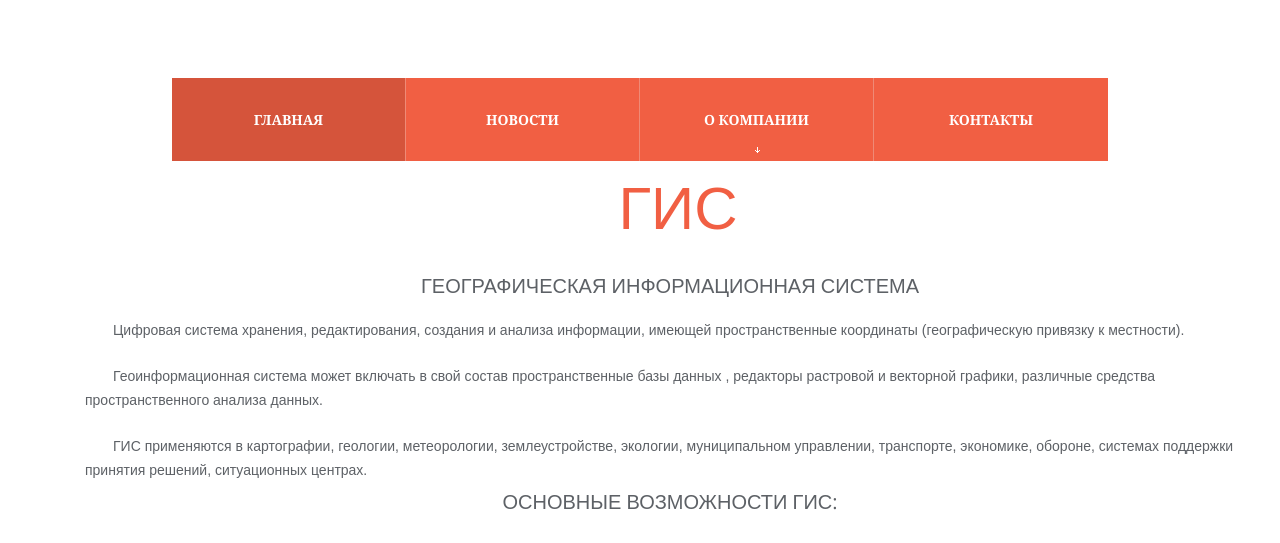
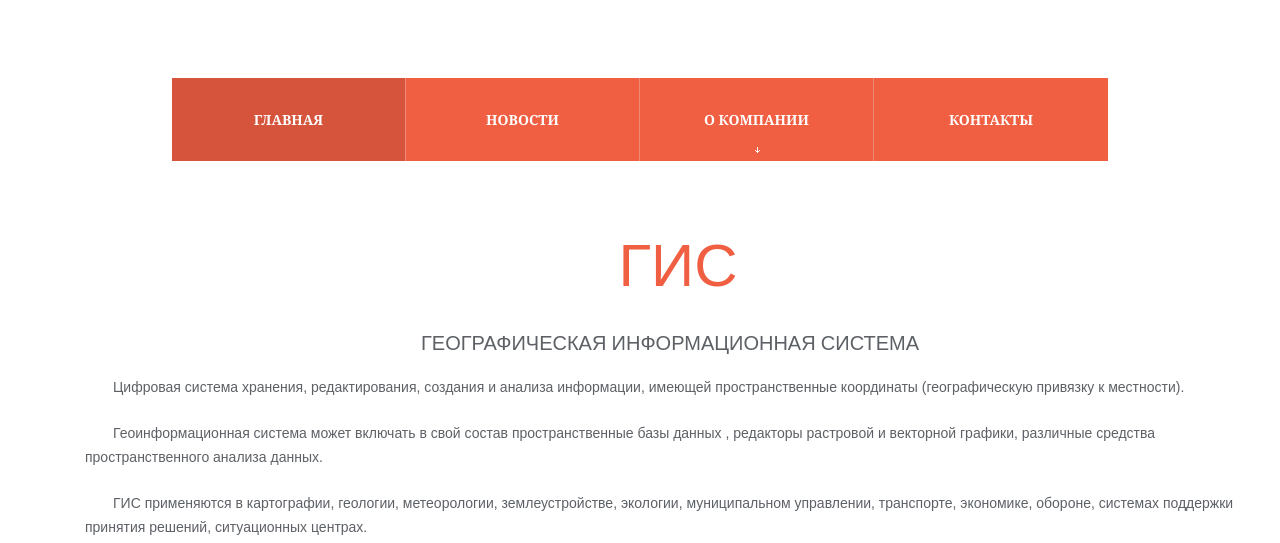
Before and after one commit to IgorPet/IgorPet.github.io, a plain HTML site: page index.html in a window 1280 px wide. Shown: the part 231-774 px from the top of the page. Drawn offline with nearby package versions, Linux system fonts and the light colour scheme.

Commit message:
еще исправления 2

```diff
--- a/index.html
+++ b/index.html
@@ -83,10 +83,12 @@
 <!--=======content================================-->
 
 							<div class="container">
-								<div>
-									<h1 class="grid_12 txt1 txt_cntr">
-	                                    ГИС
-									</h1>
+
+								<div class="banner1">
+									<div>
+										<div class="grid_12 txt_cntr txt1">
+                                            ГИС
+										</div>
 										<div class="grid_12 marTop10">
 											<h3 class="txt_cntr">Географическая информационная система</h3>
                                             <p style="color: #5d6166; text-indent: 2em;">
@@ -126,11 +128,14 @@
                                             </ul>
 										</div>
 									</div>
+
 								</div>
 
 							</div>
 
 	 </div>
+
+</div>
 <!--=======footer=================================-->
 			<footer>
 				<div class="footer_priv">
```
